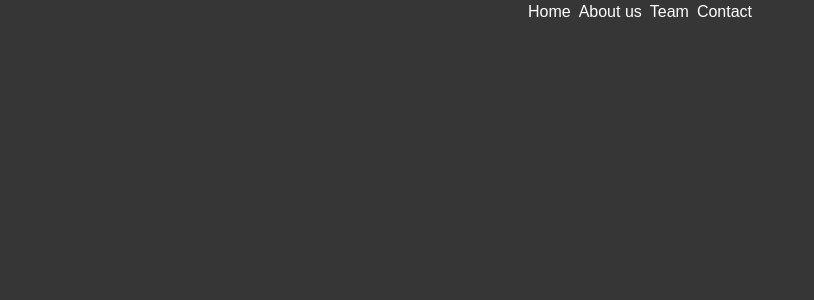
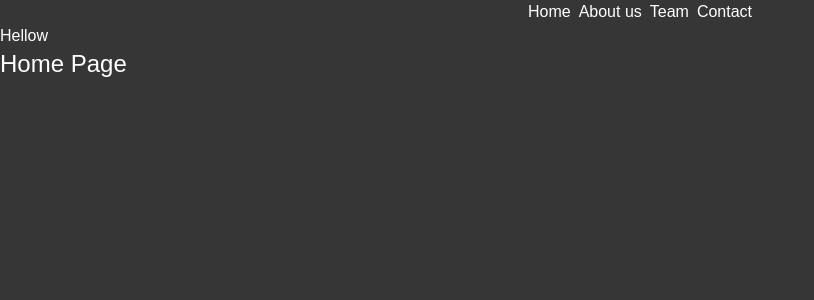
Before and after one commit to MersalHussin/Routing, a React (Vite) app: page / in a window 1280 px wide. Shown: the top 300 px of the page, without its empty margins (0-814 px from the left). Built offline with nearby package versions, Linux system fonts and the light colour scheme; the HTML template or start-up script is replaced by a standard one.

Commit message:
Re -Stracture Pages Layout

```diff
--- a/src/components/NavBar.tsx
+++ b/src/components/NavBar.tsx
@@ -6,7 +6,7 @@ const NavBar = () => {
             <ul className="flex items-center justify-center gap-2">
                 <li> <Link to="/">Home</Link></li>
                 <li> <Link to="about">About us</Link></li>
-                <li> <Link to="team">Team</Link></li>
+                <li> <Link to="products">Team</Link></li>
                 <li> <Link to="Contact">Contact</Link></li>
             </ul>
         </div>
--- /dev/null
+++ b/src/pages/Layout.tsx
@@ -0,0 +1,15 @@
+import React from 'react';
+import NavBar from '../components/NavBar';
+import { Outlet } from 'react-router-dom';
+
+const RootLayout = () => {
+    return (
+        <div>
+        <NavBar />
+        <h3>Hellow</h3>
+        <Outlet />
+        </div>
+    );
+}
+
+export default RootLayout;
--- a/src/routes/index.tsx
+++ b/src/routes/index.tsx
@@ -1,10 +1,12 @@
 import {
   createBrowserRouter,
   createRoutesFromElements,
-  Outlet,
   Route,
 } from "react-router-dom";
-import NavBar from "../components/NavBar";
+import HomePage from "../pages/HomePage";
+import Aboutus from "../pages/AboutUsPage";
+import Products from "../pages/ProductsPage";
+import RootLayout from "../pages/Layout";
 
 const router = createBrowserRouter(
    createRoutesFromElements(
@@ -13,15 +15,24 @@ const router = createBrowserRouter(
       {/* Root Layout */}
       <Route element={
         <>
-        <NavBar />
-        <Outlet />
+          <RootLayout />
+
           </> } path="/">
-        {/* <Route element={<h1>Home</h1>} path="" />, */}
-        <Route element={<h1>About</h1>} path="about" />,
-        <Route element={<h1>Team</h1>} path="team" />,
+        <Route index element= {<HomePage/>} />,
+        <Route element={<Aboutus/>} path="about" />,
+        <Route element={<Products/>} path="products" />,
         <Route element={<h1>Contact</h1>} path="Contact" />,
       </Route>
 </>
 ));
 
+
 export default router;
+
+
+/**
+  * Layout.tsx
+  * Page Component => index.tsx => Home Page
+  * Page Component => index.tsx => About Page
+  * Page Component => index.tsx => Products Page
+  * **/
```
